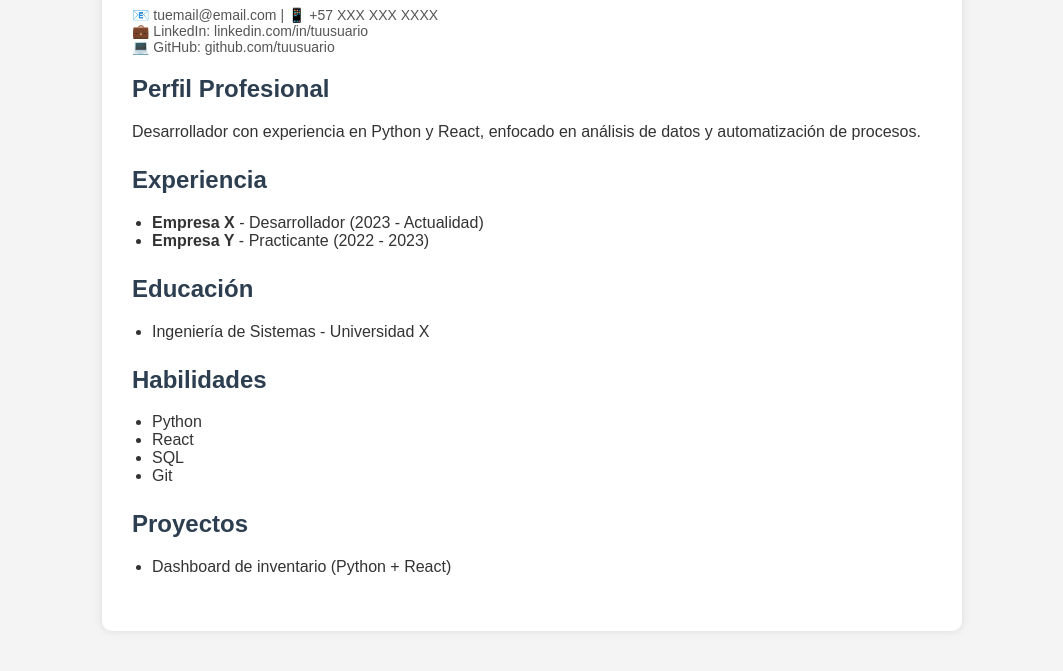
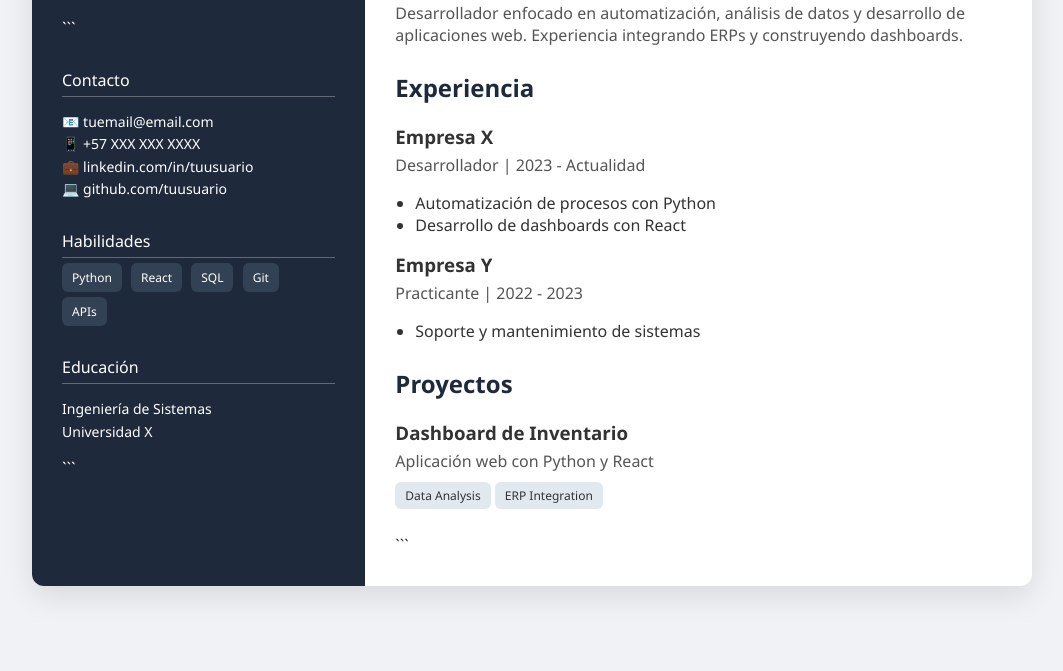
Before and after one commit to traderon/hoja_vida, a plain HTML site: page index.html in a window 1280 px wide. Shown: the part 143-814 px from the top of the page, without its empty margins (108-1171 px from the left). Drawn offline with Linux system fonts and the light colour scheme.

Commit message:
tercer commit

````diff
--- a/index.html
+++ b/index.html
@@ -3,84 +3,175 @@
 <html lang="es">
 <head>
 <meta charset="UTF-8">
+<meta name="viewport" content="width=device-width, initial-scale=1.0">
 <title>Hoja de Vida - Tu Nombre</title>
+
 <style>
 body {
-      font-family: Arial, sans-serif;
-      margin: 40px;
-      background: #f4f4f4;
+  margin: 0;
+  font-family: 'Segoe UI', sans-serif;
+  background: #f0f2f5;
   color: #333;
 }
+
 .container {
-      max-width: 800px;
-      margin: auto;
+  display: grid;
+  grid-template-columns: 1fr 2fr;
+  max-width: 1000px;
+  margin: 40px auto;
   background: white;
+  border-radius: 12px;
+  overflow: hidden;
+  box-shadow: 0 10px 30px rgba(0,0,0,0.1);
+}
+
+/* Sidebar */
+.sidebar {
+  background: #1e293b;
+  color: white;
   padding: 30px;
-      border-radius: 10px;
-      box-shadow: 0 0 10px rgba(0,0,0,0.1);
 }
-    h1, h2 {
-      color: #2c3e50;
+
+.sidebar h1 {
+  margin-top: 0;
+  font-size: 26px;
 }
-    .section {
+
+.sidebar p {
+  font-size: 14px;
+  line-height: 1.6;
+}
+
+.section-title {
+  margin-top: 30px;
+  font-size: 16px;
+  border-bottom: 1px solid rgba(255,255,255,0.3);
+  padding-bottom: 5px;
+}
+
+.skills span {
+  display: inline-block;
+  background: #334155;
+  padding: 6px 10px;
+  border-radius: 6px;
+  margin: 5px 5px 0 0;
+  font-size: 12px;
+}
+
+/* Main content */
+.main {
+  padding: 30px;
+}
+
+.main h2 {
+  margin-top: 0;
+  color: #1e293b;
+}
+
+.card {
   margin-bottom: 25px;
 }
-    .contact {
-      font-size: 14px;
+
+.card h3 {
+  margin: 5px 0;
+}
+
+.card p {
+  margin: 5px 0;
   color: #555;
 }
+
 ul {
   padding-left: 20px;
 }
+
+.badge {
+  display: inline-block;
+  background: #e2e8f0;
+  padding: 5px 10px;
+  border-radius: 6px;
+  font-size: 12px;
+  margin-top: 5px;
+}
 </style>
+
 </head>
+
 <body>
 
 <div class="container">
-  <h1>Marcelo Candamil</h1>
-  <p class="contact">
-    📧 tuemail@email.com | 📱 +57 XXX XXX XXXX <br>
-    💼 LinkedIn: linkedin.com/in/tuusuario <br>
-    💻 GitHub: github.com/tuusuario
+
+  <!-- Sidebar -->
+
+  <div class="sidebar">
+    <h1>Tu Nombre</h1>
+    <p>Desarrollador Python & React</p>
+
+```
+<div class="section-title">Contacto</div>
+<p>
+  📧 tuemail@email.com <br>
+  📱 +57 XXX XXX XXXX <br>
+  💼 linkedin.com/in/tuusuario <br>
+  💻 github.com/tuusuario
 </p>
 
-  <div class="section">
+<div class="section-title">Habilidades</div>
+<div class="skills">
+  <span>Python</span>
+  <span>React</span>
+  <span>SQL</span>
+  <span>Git</span>
+  <span>APIs</span>
+</div>
+
+<div class="section-title">Educación</div>
+<p>Ingeniería de Sistemas<br>Universidad X</p>
+```
+
+  </div>
+
+  <!-- Main -->
+
+  <div class="main">
+
+```
+<div class="card">
   <h2>Perfil Profesional</h2>
   <p>
-      Desarrollador con experiencia en Python y React, enfocado en análisis de datos y automatización de procesos.
+    Desarrollador enfocado en automatización, análisis de datos y desarrollo de aplicaciones web.
+    Experiencia integrando ERPs y construyendo dashboards.
   </p>
 </div>
 
-  <div class="section">
+<div class="card">
   <h2>Experiencia</h2>
+
+  <h3>Empresa X</h3>
+  <p>Desarrollador | 2023 - Actualidad</p>
   <ul>
-      <li><strong>Empresa X</strong> - Desarrollador (2023 - Actualidad)</li>
-      <li><strong>Empresa Y</strong> - Practicante (2022 - 2023)</li>
+    <li>Automatización de procesos con Python</li>
+    <li>Desarrollo de dashboards con React</li>
+  </ul>
+
+  <h3>Empresa Y</h3>
+  <p>Practicante | 2022 - 2023</p>
+  <ul>
+    <li>Soporte y mantenimiento de sistemas</li>
   </ul>
 </div>
 
-  <div class="section">
-    <h2>Educación</h2>
-    <ul>
-      <li>Ingeniería de Sistemas - Universidad X</li>
-    </ul>
+<div class="card">
+  <h2>Proyectos</h2>
+
+  <h3>Dashboard de Inventario</h3>
+  <p>Aplicación web con Python y React</p>
+  <span class="badge">Data Analysis</span>
+  <span class="badge">ERP Integration</span>
+
 </div>
+```
 
-  <div class="section">
-    <h2>Habilidades</h2>
-    <ul>
-      <li>Python</li>
-      <li>React</li>
-      <li>SQL</li>
-      <li>Git</li>
-    </ul>
-  </div>
-
-  <div class="section">
-    <h2>Proyectos</h2>
-    <ul>
-      <li>Dashboard de inventario (Python + React)</li>
-    </ul>
   </div>
 
 </div>
````
Lines whose indentation alone changed are shown as unchanged.
